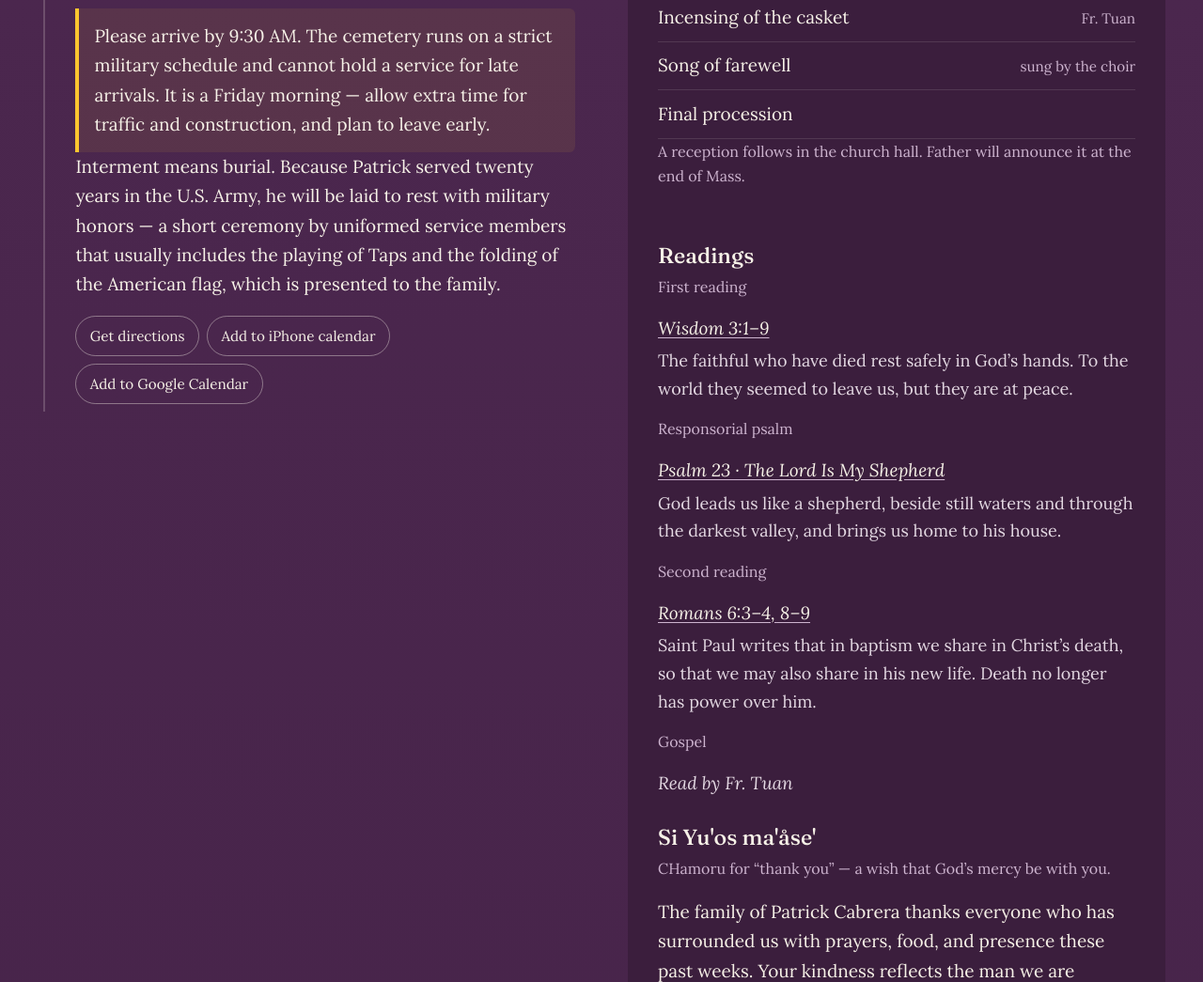
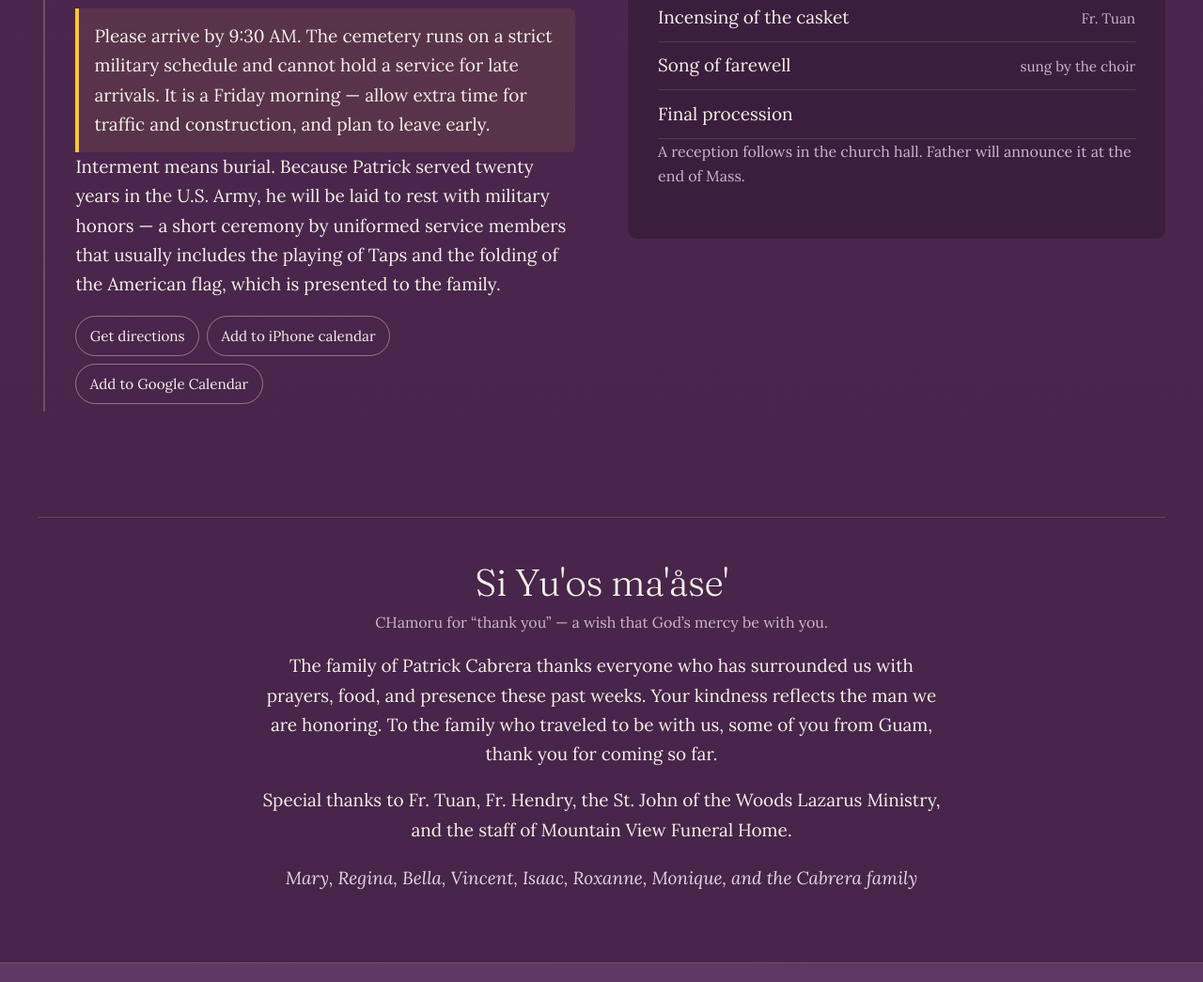
Before and after one commit to vrcalip-pixel/cabrera-memorial-site, a plain HTML site: page index.html in a window 1280 px wide. Shown: the part 1641-2686 px from the top of the page at 94% size. Drawn offline with Linux system fonts and the light colour scheme.

Commit message:
Landing program: reading links inline; thanks block spans both columns
Readings in the order of service link to the full text; the separate
Readings list is removed; Si Yu'os ma'ase' moves to a centred block under
Services and the Program.

Co-Authored-By: Claude Opus 5.5 <noreply@anthropic.com>

```diff
--- a/index.html
+++ b/index.html
@@ -9,7 +9,7 @@
 <link rel="preconnect" href="https://fonts.googleapis.com">
 <link rel="preconnect" href="https://fonts.gstatic.com" crossorigin>
 <link href="https://fonts.googleapis.com/css2?family=Fraunces:ital,opsz,wght@0,9..144,300;0,9..144,500;1,9..144,300&family=Lora:ital,wght@0,400;0,500;1,400&display=swap" rel="stylesheet">
-<link rel="stylesheet" href="styles.css?v=f3554903">
+<link rel="stylesheet" href="styles.css?v=23f5c890">
 <script>document.documentElement.classList.add('js')</script>
 </head>
 <body>
@@ -113,9 +113,9 @@
           <li><span>Blessing of the casket and placing of the pall</span><span>Fr. Tuan</span></li>
           <li><span>Opening hymn and procession</span><span></span></li>
           <li><span>Opening prayer</span><span></span></li>
-          <li><span>First reading</span><span>Wisdom 3:1–9 · Roxanne Sou</span></li>
-          <li><span>Responsorial psalm</span><span>The Lord Is My Shepherd</span></li>
-          <li><span>Second reading</span><span>Romans 6:3–4, 8–9 · Isaac Cabrera</span></li>
+          <li><span>First reading</span><span><a href="https://bible.usccb.org/bible/wisdom/3">Wisdom 3:1–9</a> · Roxanne Sou</span></li>
+          <li><span>Responsorial psalm</span><span><a href="https://bible.usccb.org/bible/psalms/23">The Lord Is My Shepherd</a></span></li>
+          <li><span>Second reading</span><span><a href="https://bible.usccb.org/bible/romans/6">Romans 6:3–4, 8–9</a> · Isaac Cabrera</span></li>
           <li><span>Gospel acclamation</span><span></span></li>
           <li><span>Gospel</span><span>Fr. Tuan</span></li>
           <li><span>Homily</span><span>Fr. Tuan</span></li>
@@ -128,26 +128,17 @@
         </ol>
         <p class="small muted">A reception follows in the church hall. Father will announce it at the end of Mass.</p>
       </div>
-      <div>
-        <h3>Readings</h3>
-        <p class="small muted" style="margin:0">First reading</p>
-        <p class="scripture"><a href="https://bible.usccb.org/bible/wisdom/3">Wisdom 3:1–9</a></p>
-        <p class="reading-note">The faithful who have died rest safely in God’s hands. To the world they seemed to leave us, but they are at peace.</p>
-        <p class="small muted" style="margin:0">Responsorial psalm</p>
-        <p class="scripture"><a href="https://bible.usccb.org/bible/psalms/23">Psalm 23 · The Lord Is My Shepherd</a></p>
-        <p class="reading-note">God leads us like a shepherd, beside still waters and through the darkest valley, and brings us home to his house.</p>
-        <p class="small muted" style="margin:0">Second reading</p>
-        <p class="scripture"><a href="https://bible.usccb.org/bible/romans/6">Romans 6:3–4, 8–9</a></p>
-        <p class="reading-note">Saint Paul writes that in baptism we share in Christ’s death, so that we may also share in his new life. Death no longer has power over him.</p>
-        <p class="small muted" style="margin:0">Gospel</p>
-        <p class="scripture">Read by Fr. Tuan</p>
-        <h3 style="margin-top:1.75rem"><span lang="ch">Si Yu'os ma'åse'</span></h3>
-        <p class="small muted">CHamoru for “thank you” — a wish that God’s mercy be with you.</p>
-        <p>The family of Patrick Cabrera thanks everyone who has surrounded us with prayers, food, and presence these past weeks. Your kindness reflects the man we are honoring. To the family who traveled to be with us, some of you from Guam, thank you for coming so far.</p>
-        <p>Special thanks to Fr. Tuan, Fr. Hendry, the St. John of the Woods Lazarus Ministry, and the staff of Mountain View Funeral Home.</p>
-        <p class="lede-small">Mary, Regina, Bella, Vincent, Isaac, Roxanne, Monique, and the Cabrera family</p>
-      </div>
     </div>
+  </div>
+</section>
+
+<section id="thanks" class="thanks" aria-labelledby="thanks-h">
+  <div class="wrap">
+    <h2 id="thanks-h" lang="ch">Si Yu'os ma'åse'</h2>
+    <p class="small muted">CHamoru for “thank you” — a wish that God’s mercy be with you.</p>
+    <p>The family of Patrick Cabrera thanks everyone who has surrounded us with prayers, food, and presence these past weeks. Your kindness reflects the man we are honoring. To the family who traveled to be with us, some of you from Guam, thank you for coming so far.</p>
+    <p>Special thanks to Fr. Tuan, Fr. Hendry, the St. John of the Woods Lazarus Ministry, and the staff of Mountain View Funeral Home.</p>
+    <p class="lede-small">Mary, Regina, Bella, Vincent, Isaac, Roxanne, Monique, and the Cabrera family</p>
   </div>
 </section>
 </div>
--- a/styles.css
+++ b/styles.css
@@ -131,6 +131,14 @@ p{margin:0 0 1.1rem;max-width:68ch}
 @media (min-width:60rem){.plan{display:grid;grid-template-columns:1fr 1fr;gap:3.5rem;align-items:start;padding-inline:calc((100% - var(--page)) / 2);border-top:1px solid rgba(246,241,231,.14)}.plan > section{border-top:0}.plan .wrap{width:auto}.plan .program{grid-template-columns:1fr;gap:2.5rem}#program{background:var(--purple-deep);border-radius:.6rem;padding:2.25rem 2rem;margin:1.25rem 0 3.5rem}.plan h2{font-size:2.5rem;white-space:nowrap}}
 .order{list-style:none;margin:0;padding:0}
 .order li{display:grid;grid-template-columns:1fr auto;gap:1rem;padding:.6rem 0;border-bottom:1px solid rgba(246,241,231,.12);align-items:baseline}
+.order li span:last-child a{color:inherit}
+/* family thanks: one centred block under Services and the Program, spanning both columns on desktop */
+.thanks{text-align:center;border-top:1px solid rgba(246,241,231,.14)}
+.thanks .wrap > *{max-width:46rem;margin-left:auto;margin-right:auto}
+.thanks h2{margin-bottom:.5rem}
+.thanks .lede-small{margin-top:1.25rem}
+.plan > .thanks{border-top:1px solid rgba(246,241,231,.14)}
+@media (min-width:60rem){.plan > .thanks{grid-column:1 / -1;padding:3rem 0 3.5rem}}
 .order li span:last-child{font-size:.95rem;color:var(--lavender);text-align:right;max-width:18rem}
 .scripture{font-style:italic;color:var(--ivory-dim);margin:1rem 0 .25rem}
 .scripture a{color:var(--ivory)}
```
Also changed, not shown: template.html (+13 -22 lines), 3 other files.
